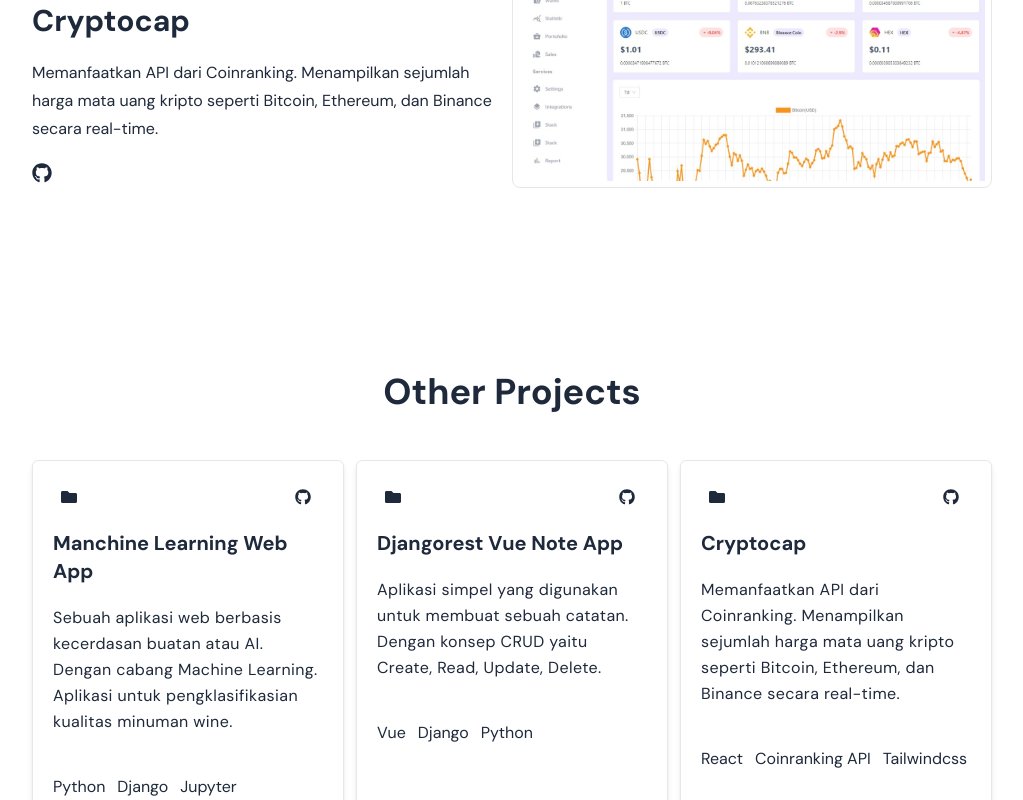
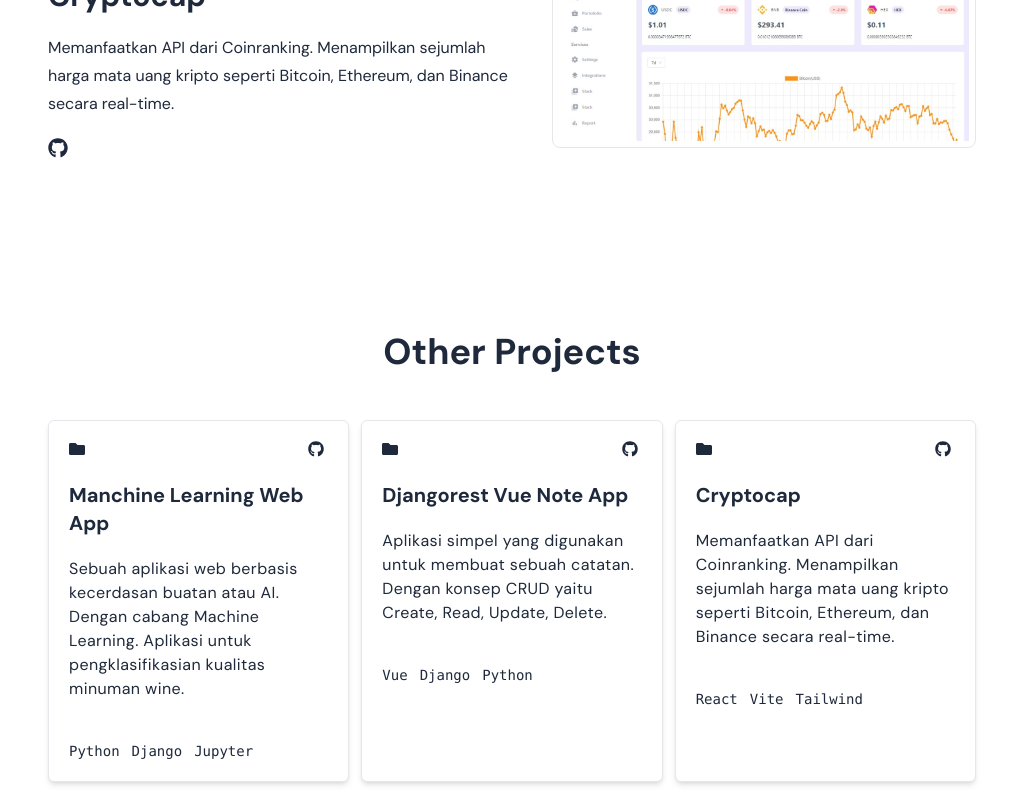
Before and after one commit to azharluthfi14/porto-web-v2, a React (Vite) app: page / in a window 1280 px wide. Shown: the part 2000-2800 px from the top of the page, without its empty margins (128-1151 px from the left). Built offline with nearby package versions, Linux system fonts and the light colour scheme.

Commit message:
Create navbar hamburger

```diff
--- a/src/components/Layout.jsx
+++ b/src/components/Layout.jsx
@@ -24,7 +24,7 @@
           </header>
           <SideSocmed />
           <div className="dark:bg-dark-900">
-            <main className="mx-8 md:mx-20 lg:mx-40">
+            <main className="mx-8 md:mx-20 lg:mx-44">
               {children}
               <Footer />
             </main>
--- a/src/components/Navbar.jsx
+++ b/src/components/Navbar.jsx
@@ -7,7 +7,7 @@
 
 const Navbar = () => {
   const [scrolled, setSrolled] = useState(false);
-  const [toggle, setToggle] = useCycle(false, true);
+  const [toggle, setToggle] = useCycle(true, false);
 
   const style = {
     navbar: `fixed top-0 w-full z-30 ${
@@ -22,11 +22,10 @@
     navbarMenuListWrapper: `flex flex-row space-x-10`,
     navbarLink: `block py-2 pr-5 text-center dark:text-white hover:dark:text-violet-700 cursor-pointer`,
     navbarLinkActive: `text-violet-700 dark:text-violet-500`,
-    navbarBtn: `border-l-[0.01rem] dark:border-dark-500 pl-5`,
+    navbarBtn: `border-l-[0.01rem] dark:border-dark-500`,
     buttonOpenMenu: `flex lg:hidden cursor-pointer text-xl rounded-full p-2 text-slate-900 hover:bg-gray-200 dark:text-white dark:hover:bg-dark-500`,
-
     mobileMenuWrapper: `fixed shadow-md border-l top-0 right-0 bottom-0 h-screen lg:hidden bg-white dark:bg-dark-800 dark:border-0`,
-    mobileMenuHeader: `flex justify-between align-middle relative p-5 items-center`,
+    mobileMenuHeader: `flex justify-between align-middle relative px-5 py-2.5 items-center`,
     buttonCloseMobileMenu: `flex lg:hidden cursor-pointer text-xl rounded-full p-2 text-slate-900 hover:bg-gray-200 dark:text-white dark:hover:bg-dark-500`,
   };
 
@@ -126,12 +125,12 @@
               className={style.mobileMenuWrapper}
             >
               <div className={style.mobileMenuHeader}>
+                <motion.div whileTap={{ rotate: 360 }}>
+                  <ButtonTheme />
+                </motion.div>
                 <div className={style.buttonCloseMobileMenu} onClick={() => setToggle(false)}>
                   <HiX />
                 </div>
-                <motion.div whileTap={{ rotate: 360 }}>
-                  <ButtonTheme />
-                </motion.div>
               </div>
               <ul className="flex flex-col justify-center space-y-7 p-5">
                 {navLink &&
--- a/src/data/OtherProject.js
+++ b/src/data/OtherProject.js
@@ -18,7 +18,7 @@
     title: "Cryptocap",
     desc: "Memanfaatkan API dari Coinranking. Menampilkan sejumlah harga mata uang kripto seperti Bitcoin, Ethereum, dan Binance secara real-time.",
     link: "https://github.com/azharluthfi14/cryptocap-dashboard",
-    tech: ["React", "Coinranking API", "Tailwindcss"],
+    tech: ["React", "Vite", "Tailwind"],
   },
   {
     id: 4,
@@ -36,7 +36,7 @@
   },
   {
     id: 6,
-    title: "Dockerizing Django dengan Postgres, Gunicorn, dan Nginx",
+    title: "Dockerizing Django",
     desc: "Men-dockerize aplikasi Django dan membuat nya menjadi sebuah image docker beserta PostgreSQL, kemudian di jalankan sebagai container.",
     link: "https://github.com/azharluthfi14/django-nginx-docker",
     tech: ["Docker", "Django", "Python"],
@@ -48,4 +48,25 @@
     link: "https://github.com/azharluthfi14/Cryptocurrency-LandingPage",
     tech: ["React Js", "Javascript", "Tailwind"],
   },
+  {
+    id: 8,
+    title: "OpenMusicAPI",
+    desc: "Musik API dengan fitur seperti menambahkan lagu, membuat playlist, memasukan lagu ke dalam playlist, hingga membagikan playlist kepada pengguna lain",
+    link: "https://github.com/azharluthfi14/OpenMusicAPI",
+    tech: ["Redis", "Hapi Js", "PostgreSQL"],
+  },
+  {
+    id: 9,
+    title: "NotesAppAPI",
+    desc: "Membuat Notes API dengan framework javascript yaitu Hapi Js dan RabbitMQ sebagai message broker serta Redis.",
+    link: "https://github.com/azharluthfi14/notesapp-backend-hapi",
+    tech: ["Redis", "Javascript", "Hapi Js"],
+  },
+  {
+    id: 10,
+    title: "NotesAppAPI Consumer",
+    desc: "Implementasi message broker pada NotesAppAPI untuk fitur export yang akan dikirimkan melalui email.",
+    link: "https://github.com/azharluthfi14/notesapp-api-consumer",
+    tech: ["Redis", "Javascript", "RabbitMQ"],
+  },
 ];
--- a/src/sections/Built.jsx
+++ b/src/sections/Built.jsx
@@ -5,10 +5,10 @@
 
 const Built = () => {
   const styles = {
-    builtSection: `pt-10 pb-28   flex flex-col justify-center text-slate-800 dark:text-slate-200`,
+    builtSection: `pt-10 pb-28 flex flex-col justify-center text-slate-800 dark:text-slate-200`,
     builtContent: `text-slate-800 dark:text-slate-200`,
 
-    builtItem: `grid grid-flow-row lg:grid-cols-2 md:space-x-14 mb-10`,
+    builtItem: `grid grid-flow-row md:grid-cols-2 md:space-x-10 mb-10`,
     builtItemCover: `p-1.5 rounded-lg mb-8 bg-[#1f1f1f] overflow-hidden dark:border dark:border-dark-500`,
     builtItemCoverImg: `object-cover w-full hover:scale-110	ease-in-out duration-500`,
     builtItemHeading: `text-xl text-violet-600`,
@@ -50,8 +50,8 @@
           </div>
         </div>
 
-        <div className="grid grid-flow-row lg:grid-cols-2 mt-10">
-          <div className="space-y-5 order-2 lg:order-none flex flex-col justify-center">
+        <div className="grid grid-flow-row md:grid-cols-2 md:space-x-10 mt-10">
+          <div className="space-y-5 flex flex-col justify-center">
             <h1 className="text-xl text-violet-600">Featured Project</h1>
             <h2 className="text-3xl font-bold">Cryptocap</h2>
             <p className="leading-7">
@@ -67,7 +67,7 @@
               <FaGithub className={styles.builtItemIcon} />
             </a>
           </div>
-          <div className="p-1.5 order-1 rounded-lg bg-white mb-8 border overflow-hidden border-gray-200">
+          <figure className="p-1.5 order-1 rounded-lg bg-white mb-8 border overflow-hidden border-gray-200">
             <img
               className={styles.builtItemCoverImg}
               src={project2}
@@ -75,7 +75,7 @@
               loading="lazy"
               alt="project1"
             />
-          </div>
+          </figure>
         </div>
       </section>
     </>
--- a/src/sections/Hero.jsx
+++ b/src/sections/Hero.jsx
@@ -3,9 +3,9 @@
 const Hero = () => {
   const styles = {
     hero: `h-screen flex flex-col justify-center items-start dark:text-white`,
-    heroContent: `flex space-y-5 flex-col justify-center text-slate-800 dark:text-slate-200`,
+    heroContent: `flex space-y-2 md:space-y-5 flex-col justify-center text-slate-800 dark:text-slate-200`,
     heroHeading: `text-xl text-violet-500`,
-    heroSubHeading1: `text-4xl tracking-wide md:text-8xl font-black`,
+    heroSubHeading1: `text-[45px] tracking-wide md:text-8xl font-black`,
     heroSubHeading2: `text-4xl md:text-7xl font-black`,
     heroText: `md:text-md md:w-4/6 leading-7`,
   };
--- a/src/sections/OtherProject.jsx
+++ b/src/sections/OtherProject.jsx
@@ -10,17 +10,16 @@
     otherProjectSection: `pt-10 pb-28`,
     otherProjectTitleWrapper: `flex justify-center items-center mb-12`,
     otherProjectTitle: `text-4xl font-bold text-slate-800 dark:text-slate-200`,
-    cardProjectWrapper: `text-slate-800 gap-5  dark:text-slate-200 relative grid md:grid-cols-2 md:gap-4
-    lg:grid-cols-3 lg:gap-3`,
-    cardProject: `bg-white group  hover:bg-slate-100 dark:bg-dark-800 dark:border-dark-700 relative
+    cardProjectWrapper: `text-slate-800 gap-5 dark:text-slate-200 relative grid md:grid-cols-2 md:gap-2
+    xl:grid-cols-3 relative xl:gap-3`,
+    cardProject: `bg-white group w-full hover:bg-violet-100 dark:bg-dark-800 dark:border-dark-700 relative
     duration-300 ease-in-out cursor-pointer shadow-md border rounded-md p-5`,
-    cardHeader: `flex justify-between p-2 mb-3`,
+    cardHeader: `flex justify-between mb-5`,
     cardIcon: `w-5 h-5`,
     cardBodyWrapper: `space-y-5 mb-10`,
     cardTitle: `font-bold text-2xl lg:text-xl group-hover:text-violet-500`,
-    cardDesc: `text-base leading-relaxed tracking-wide`,
-    cardFooterWrapper: `flex flex-wrap items-end grow space-x-3 list-none`,
-    cardFooterItem: `text-xs md:text-base`,
+    cardDesc: `leading-normal tracking-wide`,
+    cardFooterWrapper: `flex flex-wrap items-end space-x-2  md:space-x-3 text-xs font-mono md:text-sm grow`,
   };
 
   const [showMore, setShowMore] = useState(false);
@@ -79,9 +78,7 @@
               <footer>
                 <ul className={styles.cardFooterWrapper}>
                   {project.tech.map((item, i) => (
-                    <li className={styles.cardFooterItem} key={i}>
-                      {item}
-                    </li>
+                    <li key={i}>{item}</li>
                   ))}
                 </ul>
               </footer>
```
